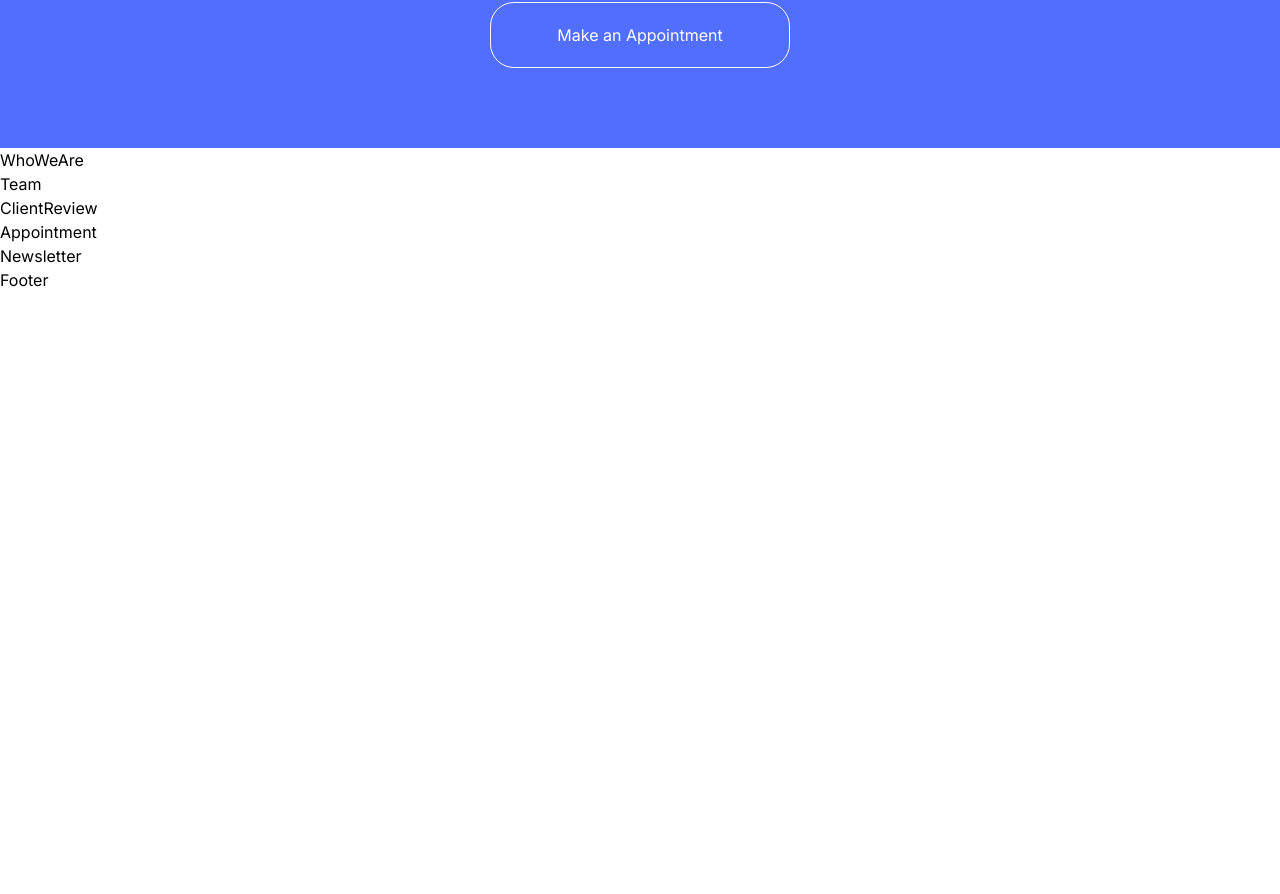
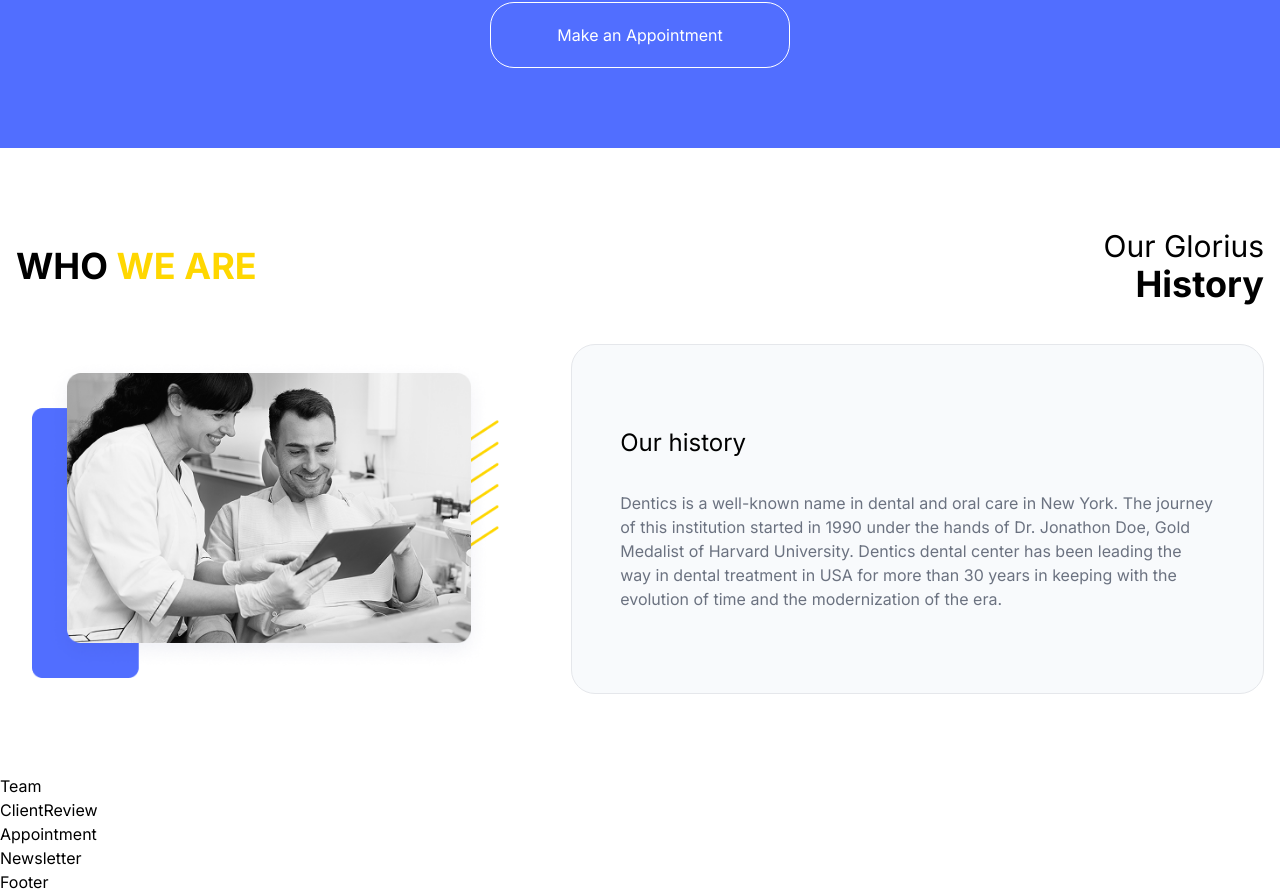
Before and after one commit to mapper895/dentics, a React (Create React App) app: page / in a window 1280 px wide. Shown: the part 2501-3395 px from the top of the page. Before the commit the page ends 2793 px from the top, so only its background shows below. Built offline with nearby package versions, Linux system fonts and the light colour scheme.

Commit message:
WhoWeAre Component

```diff
--- a/src/components/WhoWeAre.jsx
+++ b/src/components/WhoWeAre.jsx
@@ -1,7 +1,41 @@
 import React from "react";
+import who_we_are from "../assets/who_we_are.png";
 
 const WhoWeAre = () => {
-  return <div>WhoWeAre</div>;
+  return (
+    <div className="max-w-7xl mx-auto px-4 my-20 flex flex-col gap-10">
+      {/* Header */}
+      <div className="flex justify-between items-center flex-col md:flex-row gap-5 md:gap-0">
+        <h2 className="text-4xl font-bold">
+          WHO <span className="text-secondary">WE ARE</span>
+        </h2>
+        <h3 className="text-3xl text-right">
+          Our Glorius <br />
+          <span className="text-4xl font-bold">History</span>
+        </h3>
+      </div>
+      {/* Content */}
+      <div className="flex flex-col md:flex-row items-center justify-between w-full md:h-[350px] gap-14">
+        <img
+          className="md:w-2/5 w-full px-4 bg-white h-full object-contain"
+          src={who_we_are}
+          alt="history"
+        />
+        {/* Content */}
+        <div className="bg-[#F8FAFC] md:w-3/5 w-full px-4 py-4 text-center md:text-left h-full flex justify-center flex-col gap-8 md:px-12 rounded-3xl border border-gray-200">
+          <h2 className="text-2xl">Our history</h2>
+          <p className="text-base text-gray-500">
+            Dentics is a well-known name in dental and oral care in New York.
+            The journey of this institution started in 1990 under the hands of
+            Dr. Jonathon Doe, Gold Medalist of Harvard University. Dentics
+            dental center has been leading the way in dental treatment in USA
+            for more than 30 years in keeping with the evolution of time and the
+            modernization of the era.
+          </p>
+        </div>
+      </div>
+    </div>
+  );
 };
 
 export default WhoWeAre;
```
Also changed, not shown: src/assets/who_we_are.png (added).
